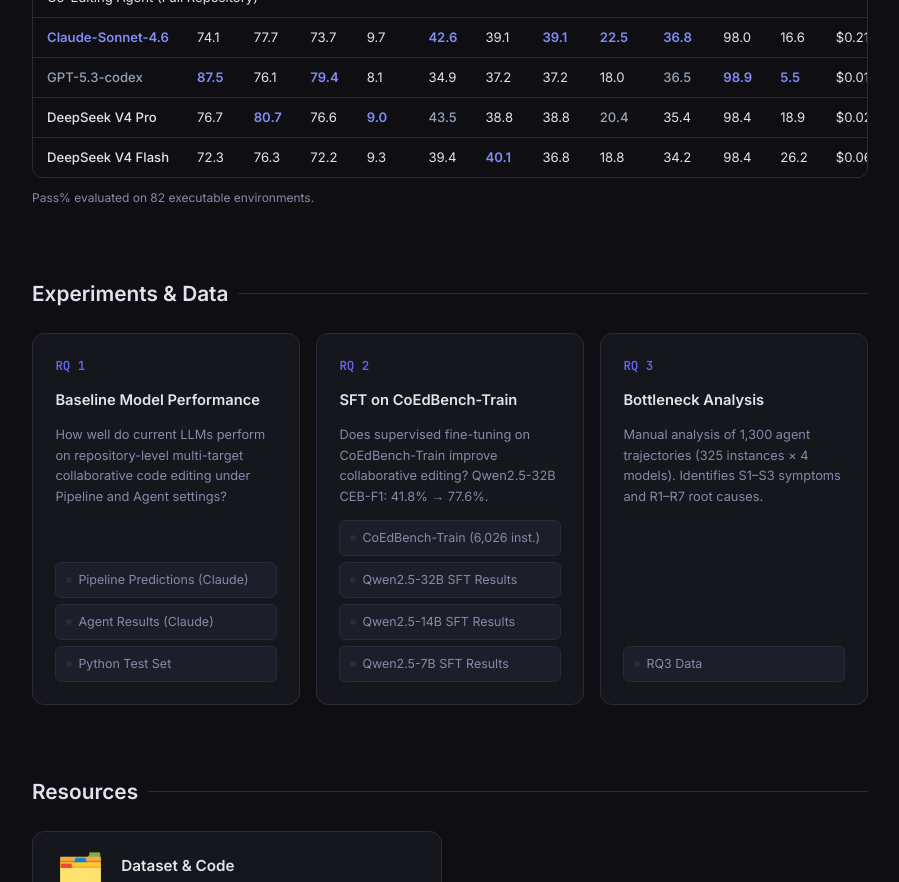
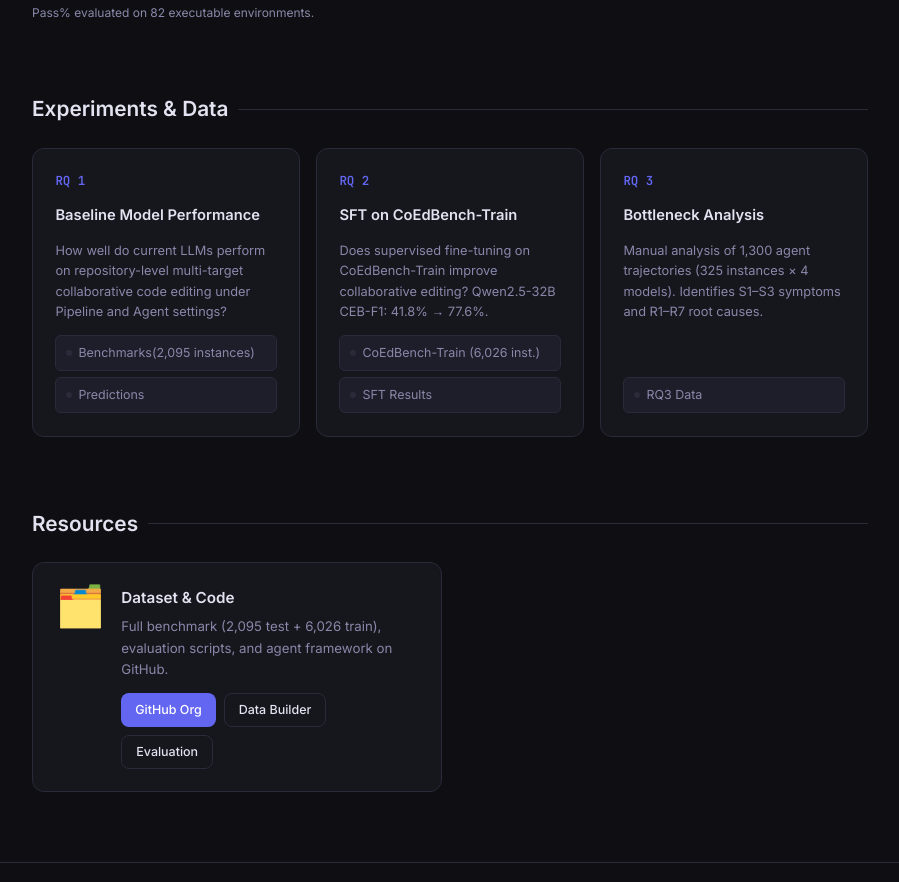
Before and after one commit to CoEdBench/coedbench.github.io, a plain HTML site: page index.html in a window 1280 px wide. Shown: the part 1746-2628 px from the top of the page, without its empty margins (190-1089 px from the left). Drawn offline with Linux system fonts and the light colour scheme.

Commit message:
update link

```diff
--- a/index.html
+++ b/index.html
@@ -212,7 +212,7 @@
 </div>
 
 <!-- STATS -->
-<div class="stats-bar">
+<!-- <div class="stats-bar">
   <div class="stat-item">
     <div class="stat-num">2,095</div>
     <div class="stat-label">Human-verified Instances</div>
@@ -225,7 +225,7 @@
     <div class="stat-num">36.3%</div>
     <div class="stat-label">Cross-file Modifications</div>
   </div>
-</div>
+</div> -->
 
 <!-- BENCHMARK -->
 <section id="benchmark">
@@ -379,9 +379,8 @@
       <h3>Baseline Model Performance</h3>
       <p>How well do current LLMs perform on repository-level multi-target collaborative code editing under Pipeline and Agent settings?</p>
       <div class="rq-links">
-        <a href="RQ1/Pipeline/claude/run_claude_full.jsonl" class="rq-link"><span class="dot"></span>Pipeline Predictions (Claude)</a>
-        <a href="RQ1/Agent/sonnet-4-6/fim_results.jsonl" class="rq-link"><span class="dot"></span>Agent Results (Claude)</a>
-        <a href="test_filtered.jsonl" class="rq-link"><span class="dot"></span>Python Test Set</a>
+        <a href="https://github.com/CoEdBench/CoEd_Datas" class="rq-link"><span class="dot"></span> Benchmarks(2,095 instances) </a>
+        <a href="https://github.com/CoEdBench/CoEd_Datas/blob/main/rq1" class="rq-link"><span class="dot"></span> Predictions </a>
       </div>
     </div>
 
@@ -391,10 +390,8 @@
       <h3>SFT on CoEdBench-Train</h3>
       <p>Does supervised fine-tuning on CoEdBench-Train improve collaborative editing? Qwen2.5-32B CEB-F1: 41.8% → 77.6%.</p>
       <div class="rq-links">
-        <a href="train_set.jsonl" class="rq-link"><span class="dot"></span>CoEdBench-Train (6,026 inst.)</a>
-        <a href="RQ2/Qwen_SFT/run_qwen2.5_32B_sft_full_test__qwen2.5-32b_sft__20260528_132536.jsonl" class="rq-link"><span class="dot"></span>Qwen2.5-32B SFT Results</a>
-        <a href="RQ2/Qwen_SFT/run_qwen2.5_14B_sft_full_test__qwen2.5-14b_sft__20260528_065250.jsonl" class="rq-link"><span class="dot"></span>Qwen2.5-14B SFT Results</a>
-        <a href="RQ2/Qwen_SFT/run_qwen2.5_7B_sft_full_test__qwen2.5-7b_sft__20260525_015014.jsonl" class="rq-link"><span class="dot"></span>Qwen2.5-7B SFT Results</a>
+        <a href="https://github.com/CoEdBench/CoEd_Datas" class="rq-link"><span class="dot"></span>CoEdBench-Train (6,026 inst.)</a>
+        <a href="https://github.com/CoEdBench/CoEd_Datas/blob/main/rq2" class="rq-link"><span class="dot"></span>SFT Results</a>
       </div>
     </div>
 
@@ -404,7 +401,7 @@
       <h3>Bottleneck Analysis</h3>
       <p>Manual analysis of 1,300 agent trajectories (325 instances × 4 models). Identifies S1–S3 symptoms and R1–R7 root causes.</p>
       <div class="rq-links">
-        <a href="RQ3/" class="rq-link"><span class="dot"></span>RQ3 Data</a>
+        <a href="https://github.com/CoEdBench/CoEd_Datas/blob/main/rq3" class="rq-link"><span class="dot"></span>RQ3 Data</a>
       </div>
     </div>
 
```
